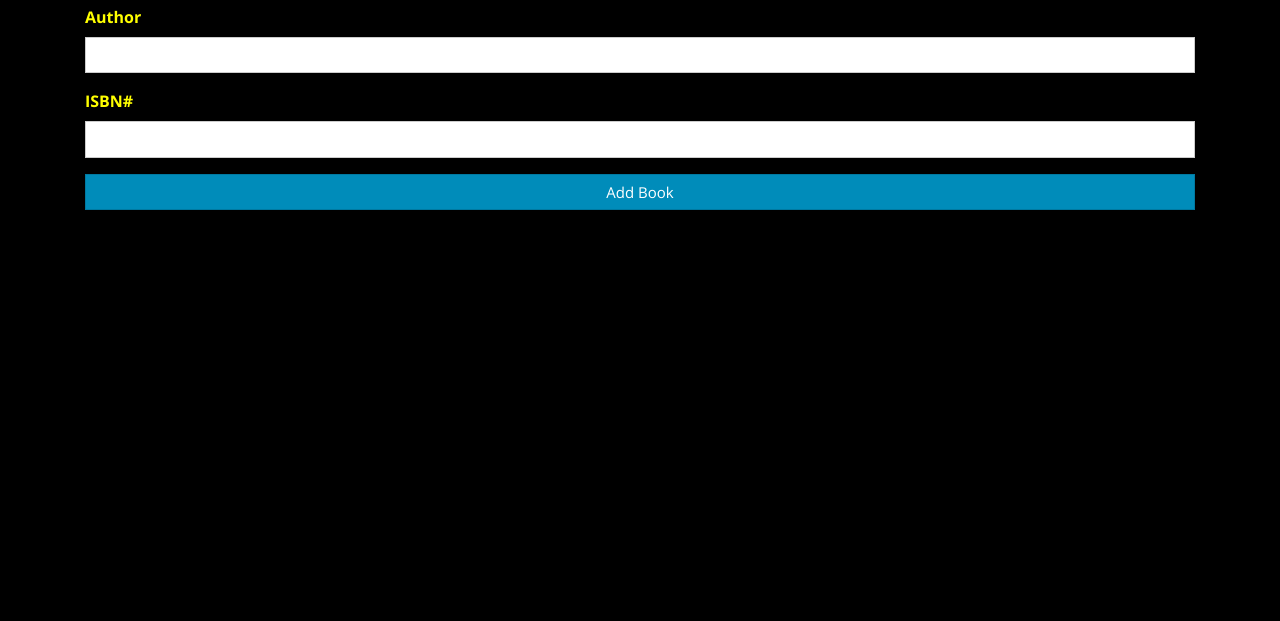
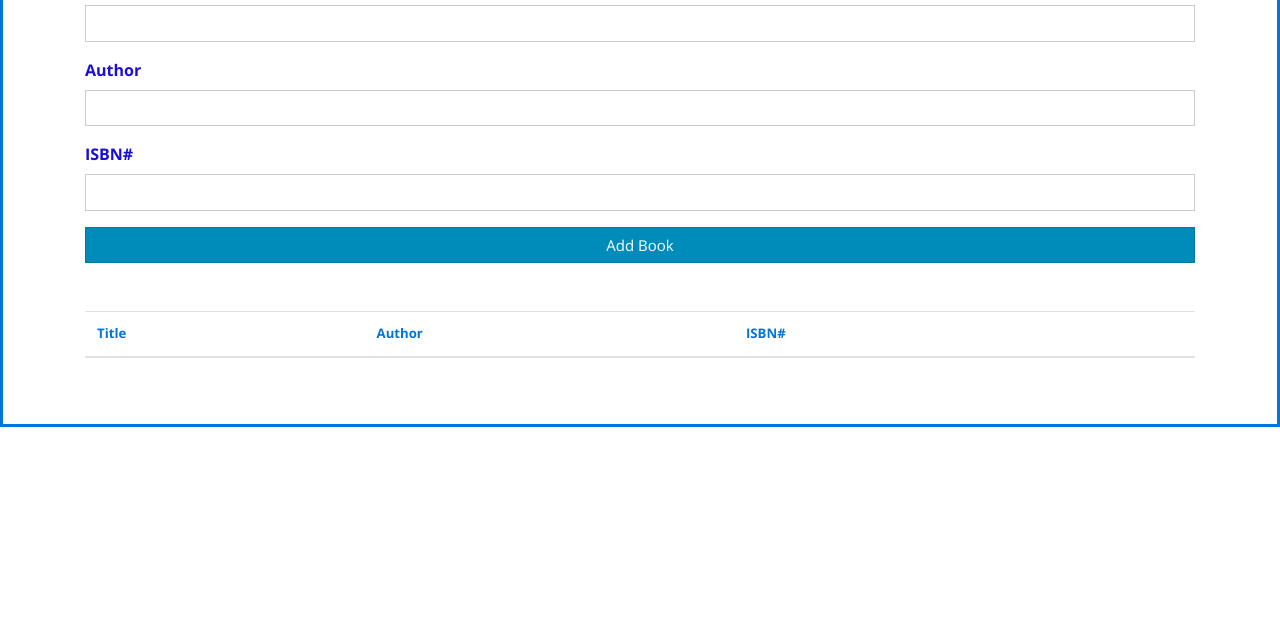
Before and after one commit to AlexFullOps/BookList-App, a plain HTML site: page index.html in a window 1280 px wide. Shown: the part 179-800 px from the top of the page. Drawn offline with nearby package versions, Linux system fonts and the light colour scheme.

Commit message:
start script

```diff
--- a/index.html
+++ b/index.html
@@ -38,7 +38,20 @@
                 </div>
                 <input type="submit" class="btn btn-primary btn-block" value="Add Book">
             </form>
+            <table class="table table-striped mt-5">
+                <thead>
+                    <tr>
+                        <th>Title</th>
+                        <th>Author</th>
+                        <th>ISBN#</th>
+                        <th></th>
+                    </tr>
+                </thead>
+                <tbody id="book-list"></tbody>
+            </table>
         </div>
     </section>
+
+    <script src="script.js"></script>
 </body>
 </html>
--- a/style.css
+++ b/style.css
@@ -4,13 +4,23 @@
     box-sizing: border-box;
 }
 body{
-    background: #000;
+    background: #fff;
+}
+#content{
+    padding: 50px;
+    border: 3px solid #0275d8;
 }
 h1{
-    color: yellow;
+    color: rgb(26, 13, 218);
 }
 Label{
-    color: yellow;
+    color:  rgb(26, 13, 218);
     font-size: 16px;
     font-weight: 700;
 }
+table{
+    margin-top: 30px;
+}
+th{
+    color: #0275d8;
+}
```
Also changed, not shown: 1 other file.
